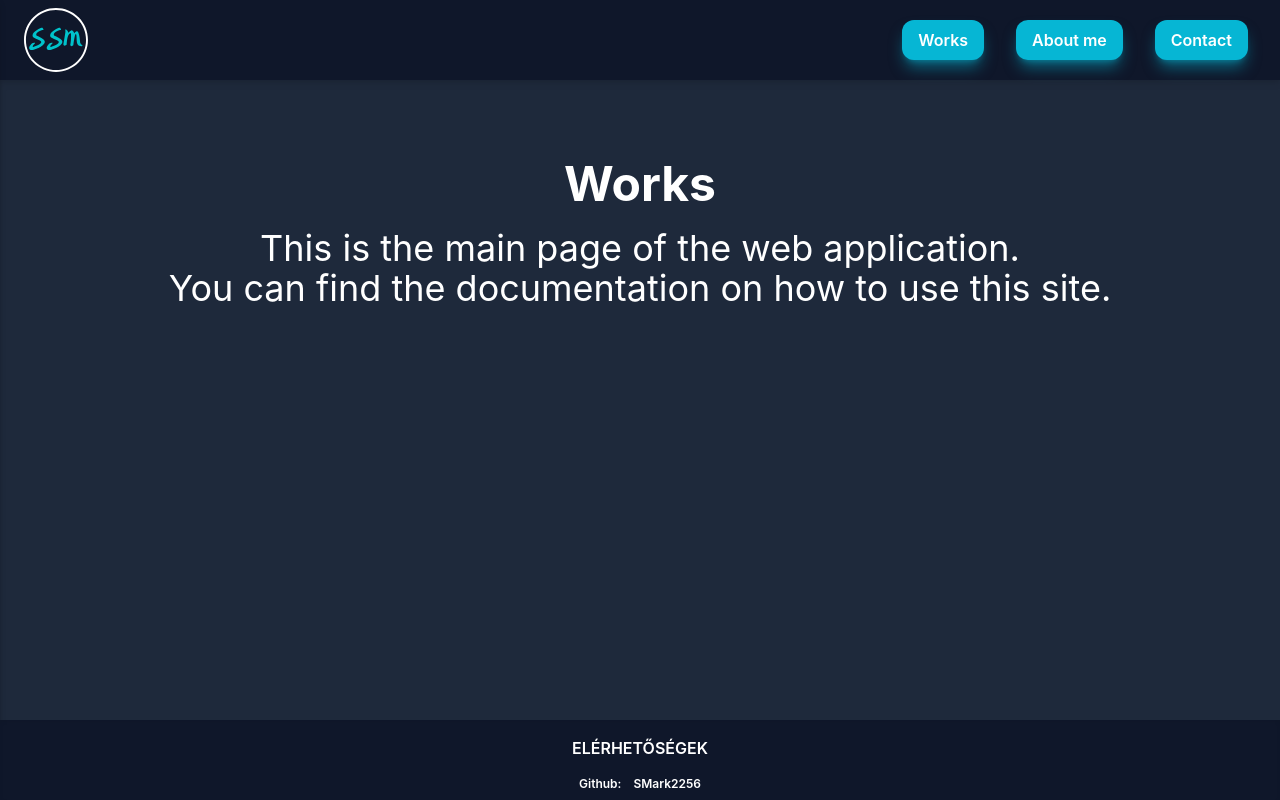
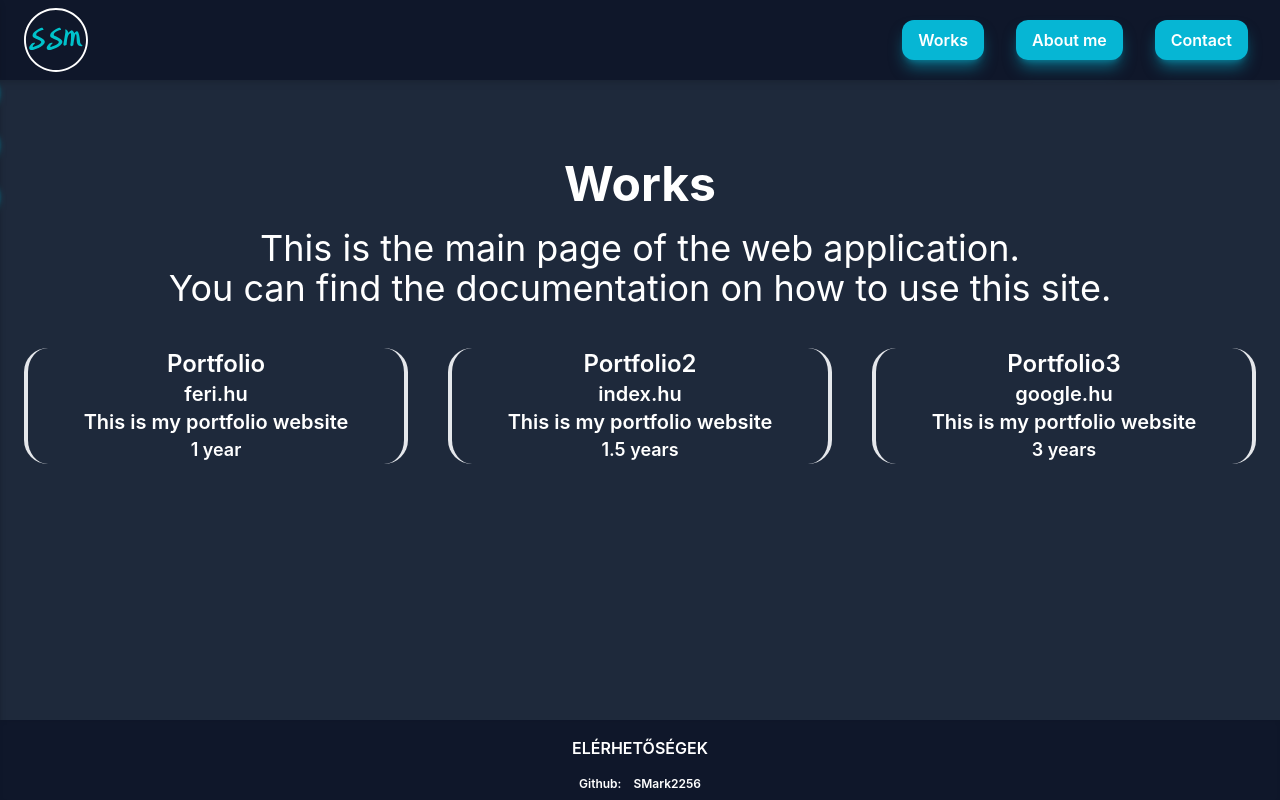
Before and after one commit to SMark2256/ReactCV, a Next.js app: page /works in a window 1280 px wide. Built offline with nearby package versions, Linux system fonts and the light colour scheme.

Commit message:
works --CompCreate

```diff
--- a/components/Layout.jsx
+++ b/components/Layout.jsx
@@ -3,7 +3,7 @@ import Navbar from "./Navbar.jsx";
 
 const Layout = ({ children}) => {
       return (
-            <div className="text-white">
+            <div className="text-white w-full">
                   <Navbar />
                   <div className='text-center text-4xl py-20'>{ children }</div>
                   <Footer />
--- a/components/Navbar.jsx
+++ b/components/Navbar.jsx
@@ -12,7 +12,7 @@ const NavLink = ({to, children}) => {
 const NavBarMode = ({ stylemode, onClick }) => {
 
     const desktopMode = "mx-4 rounded-xl bg-cyan-500 shadow-lg shadow-cyan-500/50 hover:bg-cyan-600 duration-200 text-white font-semibold py-2 px-4"
-    const mobileMode = "text-3xl text-center text-white font-semibold my-2 bg-cyan-500 hover:bg-cyan-600 w-auto rounded-full"
+    const mobileMode = "text-3xl text-center text-white font-semibold my-2 bg-cyan-500 shadow-md shadow-cyan-500/50 hover:bg-cyan-600 w-96 md:w-full  rounded-full"
 
     switch (stylemode) {
         case 'mobile':
@@ -43,7 +43,7 @@ const NavBarMode = ({ stylemode, onClick }) => {
 
 const MobileNav = ({open, setOpen}) => {
     return (
-        <div className={`absolute top-0 left-0 h-screen w-screen  bg-slate-800 transform ${open ? "-translate-x-0" : "-translate-x-full"} transition-transform duration-300 ease-in-out filter drop-shadow-md `}>
+        <div className={`absolute top-0 left-0 h-screen w-full  bg-slate-800 transform ${open ? "-translate-x-0" : "-translate-x-full"} transition-transform duration-300 ease-in-out filter drop-shadow-md `}>
             <div className="flex items-center justify-center filter bg-slate-900 h-20 md:hidden"> {/*logo container*/}
             <NavLink to="/"><Image className="text-2xl font-semibold" src="/logo.svg" href="/" width={80} height={80} onClick={() => setTimeout(() => {setOpen(!open)}, 100)}/></NavLink>
             </div>
--- /dev/null
+++ b/components/WorksComp.jsx
@@ -0,0 +1,45 @@
+const WorksComp = () => {
+
+            const listElements = [
+              {
+                title: "Portfolio",
+                description: "This is my portfolio website",
+                years: "1 year",
+                link: "feri.hu"
+              },{
+                  title: "Portfolio2",
+                  description: "This is my portfolio website",
+                  years: "1.5 years",
+                  link: "index.hu"
+                },{
+                  title: "Portfolio3",
+                  description: "This is my portfolio website",
+                  years: "3 years",
+                  link: "google.hu"
+                },
+            ]
+
+        const showElements =  listElements.map((work) => {
+            return (
+                                <div className="inline-flex flex-col border-l-4 border-r-4 rounded-3xl align-middle mx-5 md:mx-5 w-96 md:w-96 items-center justify-center">
+                                  <div className="flex flex-col items-center justify-center">
+                                    <div className="flex flex-col items-center justify-center">
+                                      <h1 className="text-2xl font-semibold">{work.title}</h1>
+                                      <a className="text-xl font-semibold">{work.link}</a>
+                                      <p className="text-xl font-semibold">{work.description}</p>
+                                      <p className="text-lg justify-end font-semibold">{work.years}</p>
+                                    </div>
+                                  </div>
+                                </div>
+            )
+          })
+
+
+        return (
+          <div>
+            {showElements}
+          </div>
+        )
+}
+
+export default WorksComp;
--- a/pages/works.jsx
+++ b/pages/works.jsx
@@ -1,12 +1,17 @@
 import { motion } from "framer-motion"
+import WorksComp from "../components/WorksComp.jsx"
 
 const Works = () => {
       return (
-      <div>
-            <h1 className='font-bold text-5xl pb-5'>  Works </h1>
-            <p>   This is the main page of the web application.   </p>
-            <p>   You can find the documentation on how to use this site.     </p>
-      </div>
+      <>
+            <div className='pb-10'>
+                  <h1 className='font-bold text-5xl pb-5'>  Works </h1>
+                  <p>   This is the main page of the web application.   </p>
+                  <p>   You can find the documentation on how to use this site.     </p>
+            </div>
+            <WorksComp/>
+      </>
+
        );
 }
 
```
